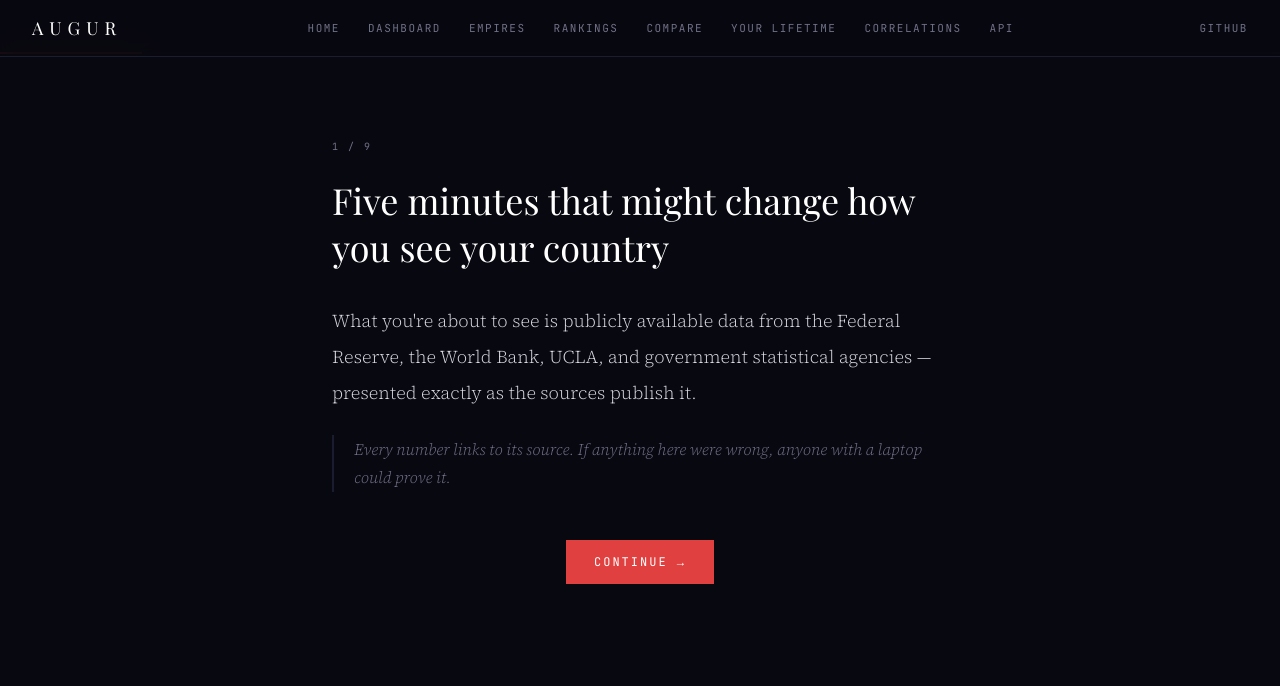
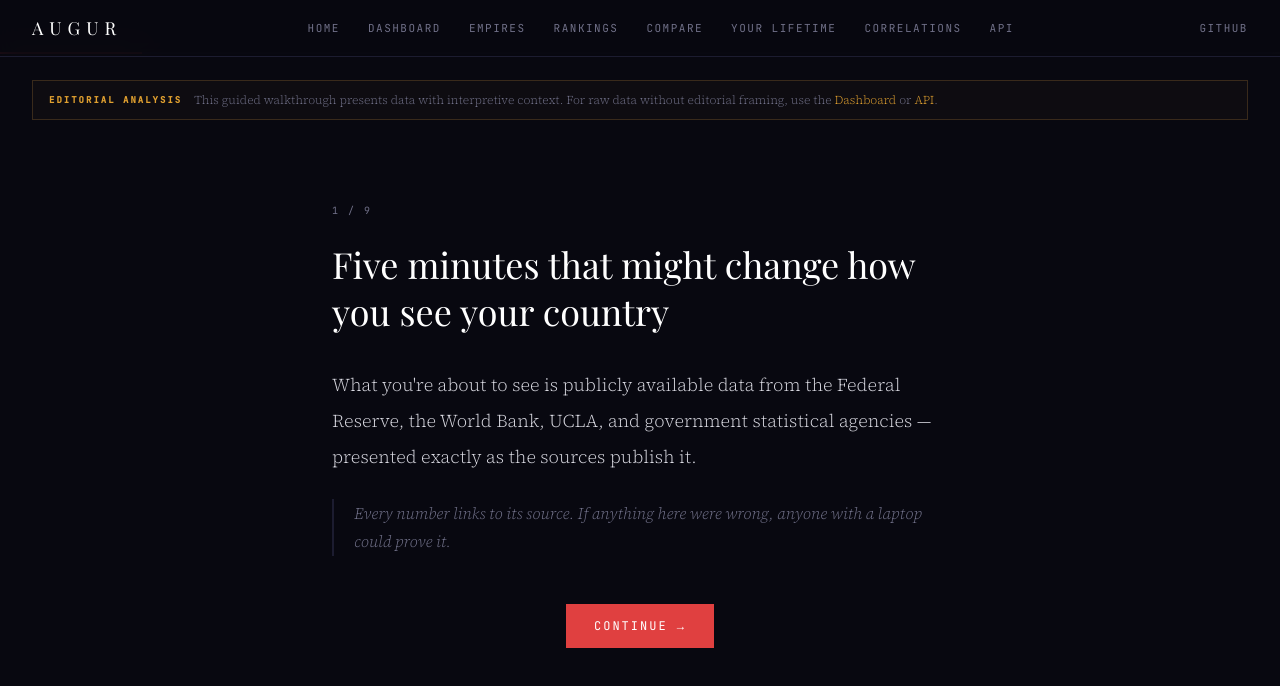
Before and after one commit to blyons044/augur, a React (Create React App) app in the folder frontend/: page /story in a window 1280 px wide. Shown: the top 686 px of the page. Built offline with nearby package versions, Linux system fonts and the light colour scheme; no server answers; the HTML template or start-up script is replaced by a standard one; a web font is replaced by a local one.

Commit message:
Editorial disclaimer on narrative mode

```diff
--- a/frontend/src/pages/NarrativeMode.js
+++ b/frontend/src/pages/NarrativeMode.js
@@ -141,6 +141,10 @@ function NarrativeMode({ indicatorData }) {
 
   return (
     <div className="app narrative-page">
+      <div className="editorial-disclaimer">
+        <span className="disclaimer-label">EDITORIAL ANALYSIS</span>
+        <span className="disclaimer-text">This guided walkthrough presents data with interpretive context. For raw data without editorial framing, use the <a href="/dashboard">Dashboard</a> or <a href="/api-docs">API</a>.</span>
+      </div>
       <div className="narrative-progress">
         <div className="narrative-progress-fill" style={{width: ((chapter+1)/CHAPTERS.length*100)+'%'}} />
       </div>
```
